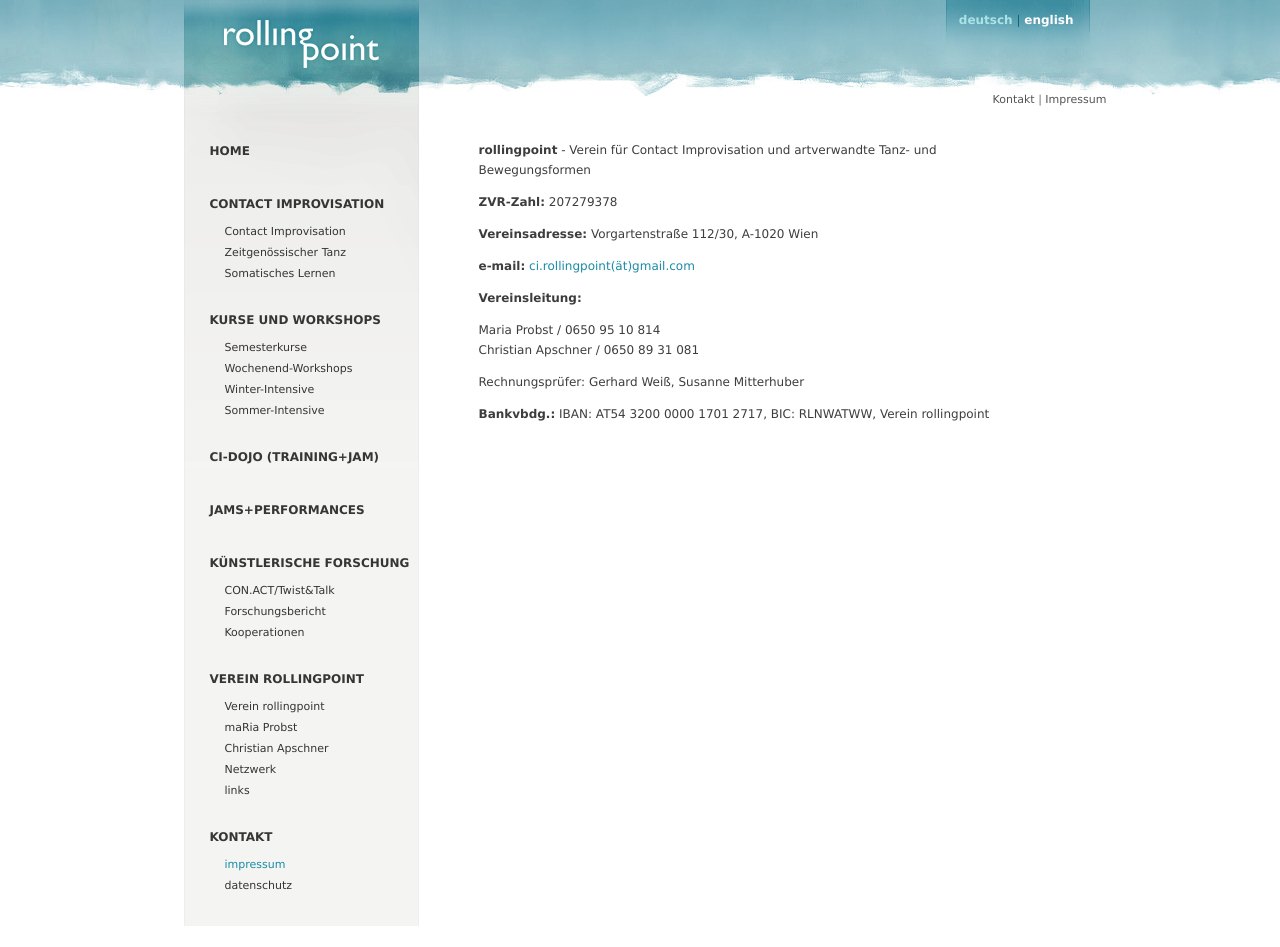
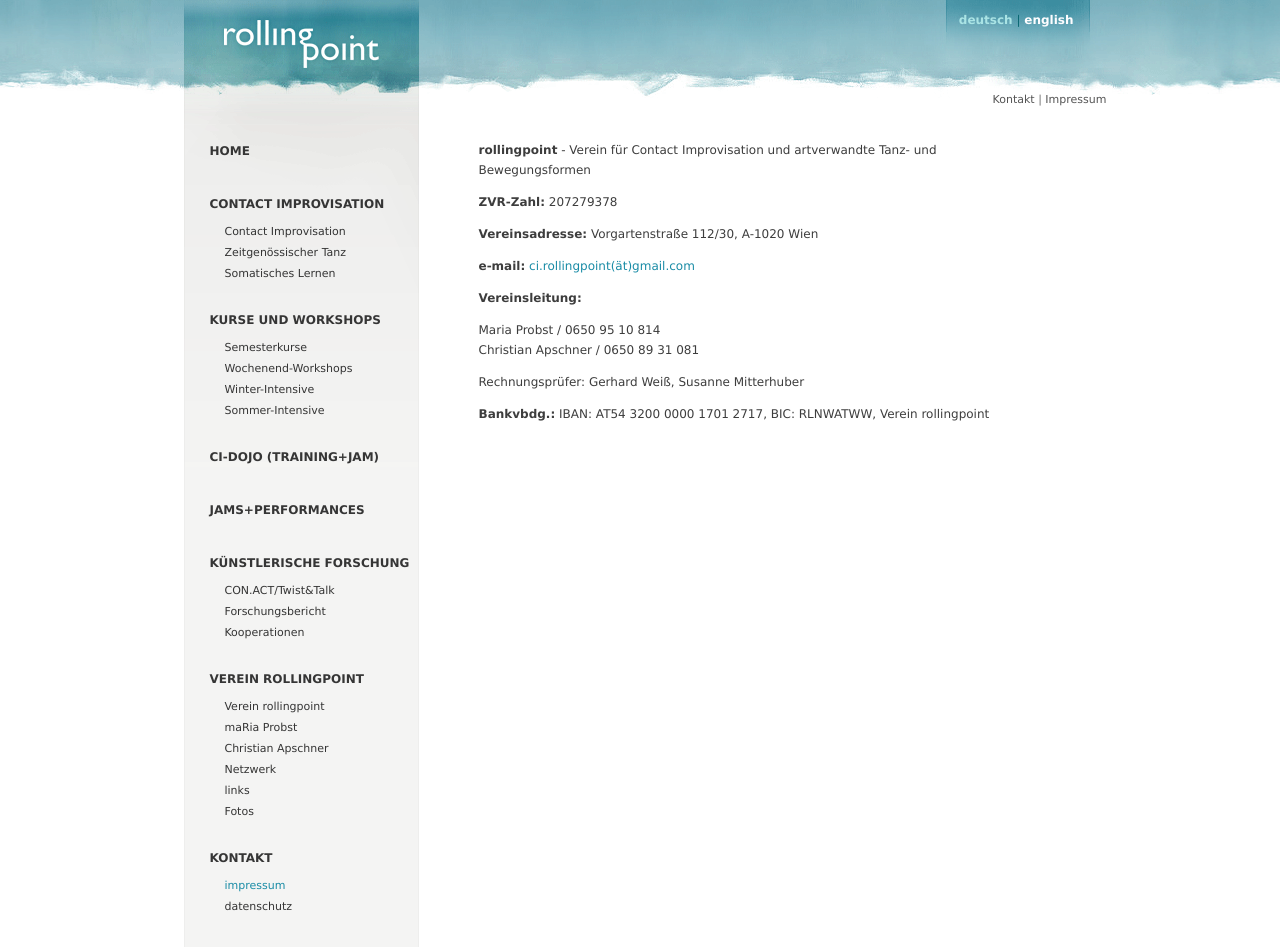
Before and after one commit to manulari/rollingpointat, a Jekyll site: the page built from _all_pages/impressum.md, in a window 1280 px wide. Built offline with Jekyll 4.4.1, drawn with Linux system fonts in a browser that asks for light colours; before the commit the page ends 926 px from its top, so only the background shows below that.

Commit message:
Update Settings “nav”

```diff
--- a/_data/nav.yml
+++ b/_data/nav.yml
@@ -47,6 +47,8 @@ entries:
         path: network
       - title: links
         path: /links
+      - title: Fotos
+        path: fotos
   - title: KONTAKT
     path: kontakt
     subentries:
```
